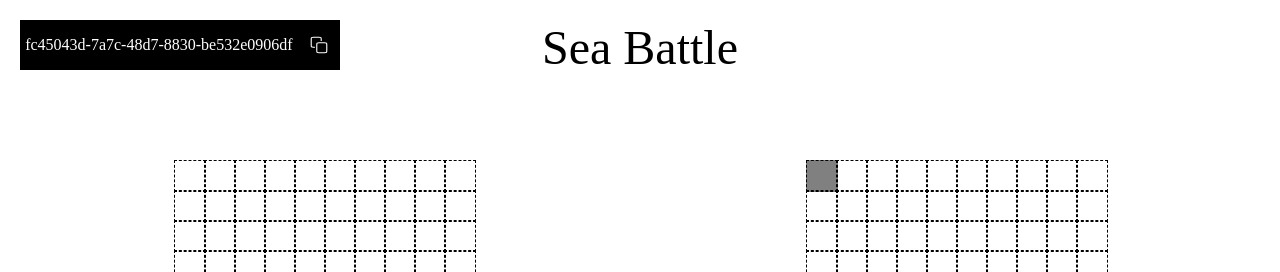
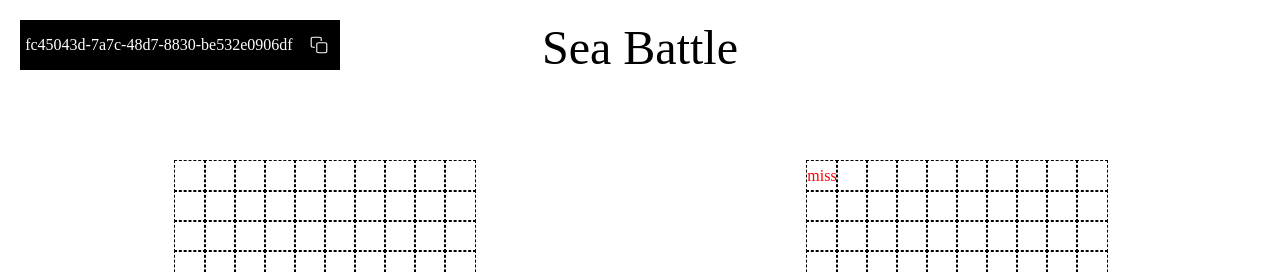
Before and after one commit to MaxKorop/Sea-battle, a React (Create React App) app in the folder client/: page / in a window 1280 px wide. Both pictures are taken after a click on the element 822 px from the left and 176 px from the top of the page. Shown: the top 272 px of the page. Built offline with nearby package versions, Linux system fonts and the light colour scheme; a web font is replaced by a local one.

Commit message:
CellChanges

```diff
--- a/client/src/Cell/Cell.jsx
+++ b/client/src/Cell/Cell.jsx
@@ -1,31 +1,43 @@
 import React, { useState } from 'react';
 
 const Cell = ({ isEnemy, x, y, isShip }) => {
+  const [showMiss, setShowMiss] = useState(false);
+  const [hasClicked, setHasClicked] = useState(false);
 
-    const onClickCell = () => {
-        setStyle({...style, backgroundColor: 'gray'});
+  const onClickCell = () => {
+    if (!hasClicked && isEnemy) {
+      setShowMiss(true);
+      setHasClicked(true);
+      console.log(x, y);
     }
+  };
 
-
-    const [style, setStyle] = useState({
+  return (
+    <div
+      style={{
         width: 30,
         height: 30,
-        border: "1px dashed black"
-    });
-
-    if (isEnemy) {
-        return (
-            <div style={style} onClick={onClickCell}>
-
-            </div>
-        );
-    } else {
-        return (
-            <div style={style}>
-
-            </div>
-        );
-    }
-}
+        border: "1px dashed black",
+        position: 'relative',
+      }}
+      onClick={isEnemy ? onClickCell : undefined}
+    >
+      {/* Додайте надпис "miss", якщо showMiss === true */}
+      {isEnemy && showMiss && (
+        <div
+          style={{
+            position: 'absolute',
+            top: '50%',
+            left: '50%',
+            transform: 'translate(-50%, -50%)',
+            color: 'red', // колір тексту
+          }}
+        >
+          miss
+        </div>
+      )}
+    </div>
+  );
+};
 
 export default Cell;
```
